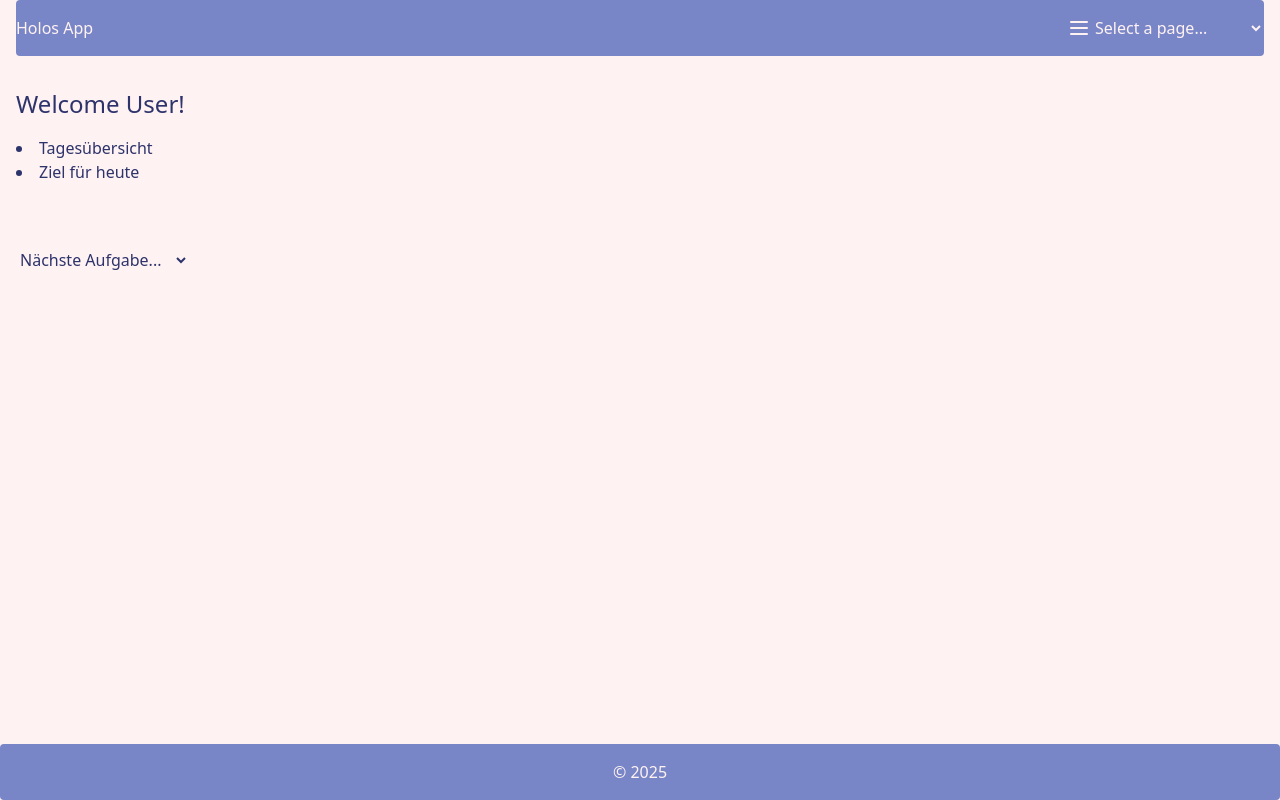
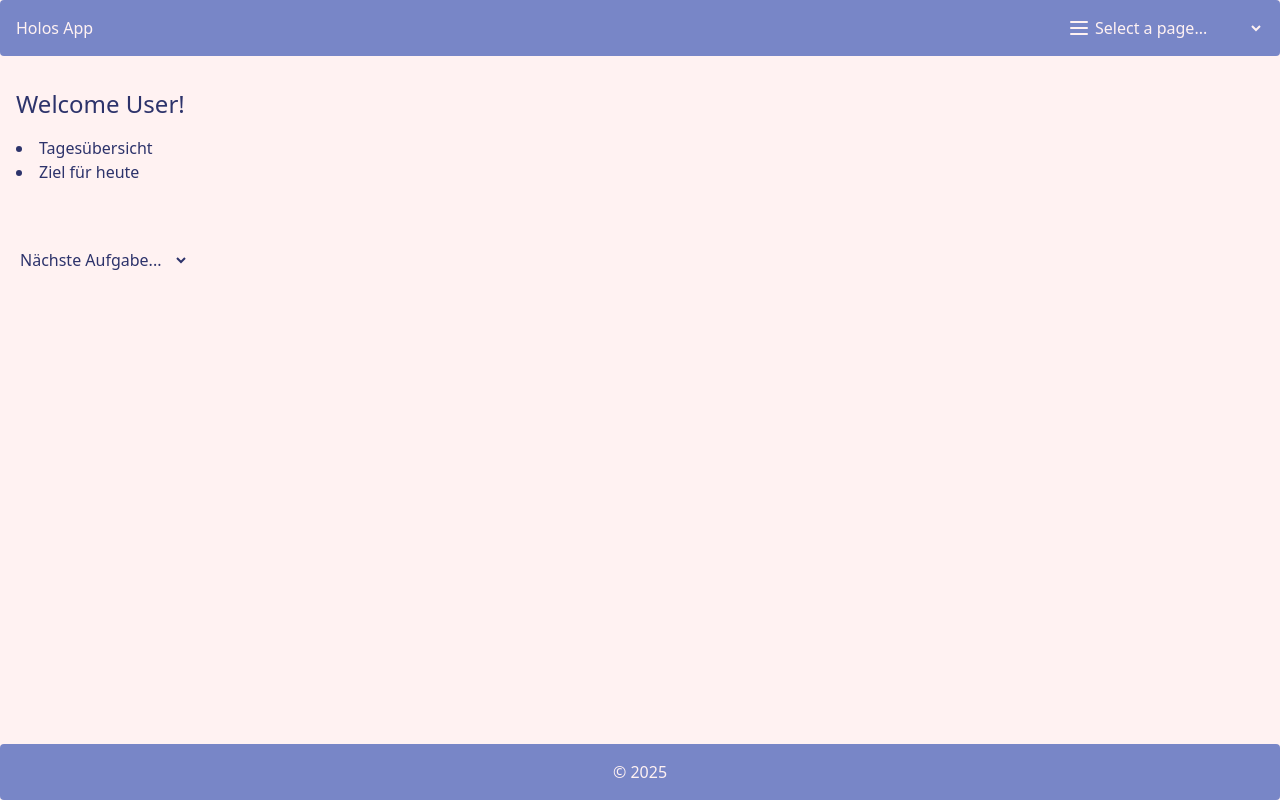
Before and after one commit to team-holos/holos-app, a React (Vite) app in the folder frontend/: page / in a window 1280 px wide. Built offline with nearby package versions, Linux system fonts and the light colour scheme.

Commit message:
change style form header

```diff
--- a/frontend/src/components/Header.jsx
+++ b/frontend/src/components/Header.jsx
@@ -3,9 +3,11 @@ import Navigation from "./Navigation";
 
 function Header() {
   return (
-    <header className="bg-[#7886C7] flex items-center justify-between py-4 mx-4 rounded">
-      <h1 className="text-[#FFF2F2]">Holos App</h1>
+    <header className="bg-[#7886C7] flex width-full items-center justify-between rounded">
+      <h1 className="text-[#FFF2F2] py-4 mx-4">Holos App</h1>
+      <div className="pr-4">
       <Navigation />
+      </div>
     </header>
   );
 }
```
